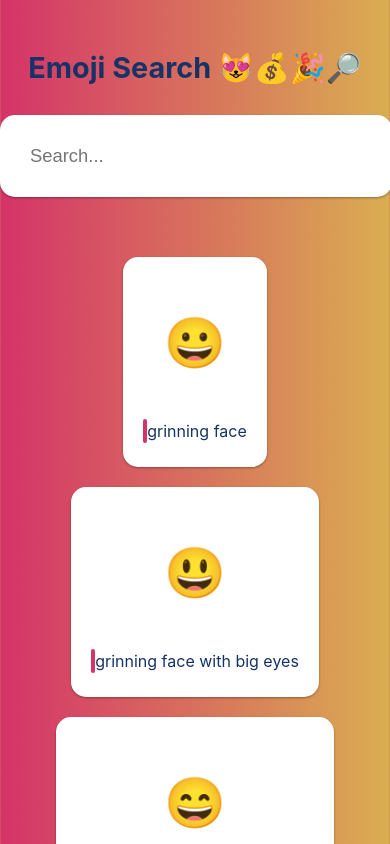
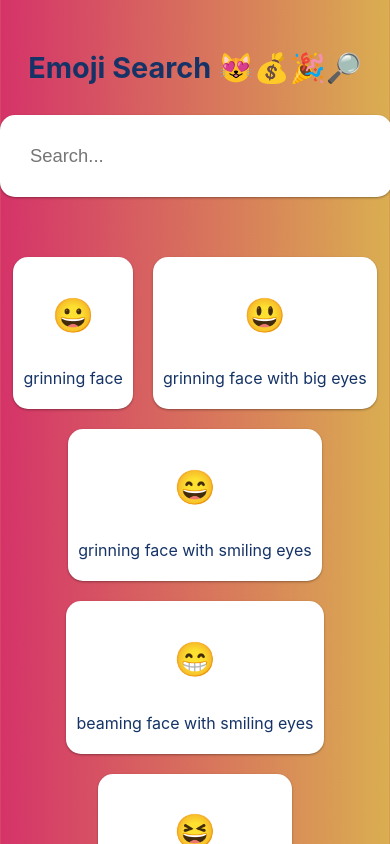
Before and after one commit to jdleo/Emoji-Search, a React (Create React App) app: page / in a window 390 px wide. Shown: the top 844 px of the page. Built offline with nearby package versions, Linux system fonts and the light colour scheme.

Commit message:
highlighting doesnt start until search and also some more responsiveness fixes

```diff
--- a/src/App.css
+++ b/src/App.css
@@ -1,15 +1,5 @@
 .App {
   text-align: center;
-}
-
-.Card {
-  border-radius: 15px;
-  background-color: white;
-  box-shadow: 0 1px 3px rgba(0,0,0,0.12), 0 1px 2px rgba(0,0,0,0.24);
-  padding-top: 5px;
-  padding-bottom: 10px;
-  padding-left: 20px;
-  padding-right: 20px;
 }
 
 .Highlighting {
@@ -18,10 +8,6 @@
   font-weight: 700;
   border-radius: 2px;
   padding: 2px;
-}
-
-.Emoji-text {
-  font-size: 3.1em;
 }
 
 .Name-text {
@@ -34,6 +20,20 @@
 }
 
 @media only screen and (max-width: 600px) {
+
+  .Card {
+    border-radius: 15px;
+    background-color: white;
+    box-shadow: 0 1px 3px rgba(0,0,0,0.12), 0 1px 2px rgba(0,0,0,0.24);
+    padding-top: 3px;
+    padding-bottom: 5px;
+    padding-left: 10px;
+    padding-right: 10px;
+  }
+
+  .Emoji-text {
+    font-size: 2.1em;
+  }
 
   .Main-header {
     font-size: 1.8em;
@@ -57,6 +57,20 @@
 }
 
 @media only screen and (min-width: 601px) {
+
+  .Card {
+    border-radius: 15px;
+    background-color: white;
+    box-shadow: 0 1px 3px rgba(0,0,0,0.12), 0 1px 2px rgba(0,0,0,0.24);
+    padding-top: 5px;
+    padding-bottom: 10px;
+    padding-left: 20px;
+    padding-right: 20px;
+  }
+
+  .Emoji-text {
+    font-size: 3.1em;
+  }
 
   .Main-header {
       font-size: 2.8em;
--- a/src/MainApp.js
+++ b/src/MainApp.js
@@ -18,7 +18,7 @@ class MainApp extends React.Component {
 
   //helper method to get the char of the current emoji name in array
   getName(index) {
-    if (currentEmojis[index]) {
+    if (currentEmojis[index] && this.state.didSearch) {
       const txt = this.state.textValue;
       const name = currentEmojis[index].name;
       const idx = name.toLowerCase().indexOf(txt.toLowerCase());
@@ -34,6 +34,8 @@ class MainApp extends React.Component {
           {post}
         </p>
       );
+    } else if (currentEmojis[index]) {
+      return currentEmojis[index].name;
     } else {
         return -1;
     }
@@ -108,7 +110,8 @@ class MainApp extends React.Component {
   constructor(props) {
     super(props)
     this.state = {
-      textValue: ""
+      textValue: "",
+      didSearch: false
     }
   }
 
@@ -120,7 +123,7 @@ class MainApp extends React.Component {
       //filter array based on search query
       currentEmojis = emojiJson.filter(emoji => emoji.name.toLowerCase().includes(txt.toLowerCase()));
       //set state to trigger react reload
-      this.setState({textValue: txt});
+      this.setState({textValue: txt, didSearch: true});
     }
   }
 
```
Lines whose indentation alone changed are shown as unchanged.
